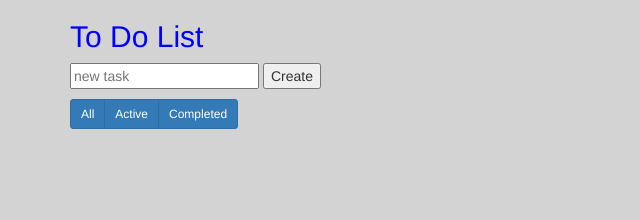
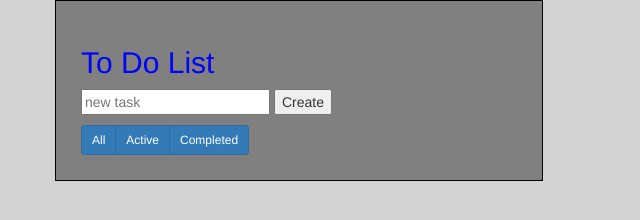
Before and after one commit to eric5605/to-do-list, a plain HTML site: page index.html in a window 1280 px wide. Shown: the whole page, without its empty margins (0-640 px from the left). Drawn offline with nearby package versions, Linux system fonts and the light colour scheme; no server answers.

Commit message:
added minimal styling

```diff
--- a/css/custom.css
+++ b/css/custom.css
@@ -14,6 +14,8 @@ body {
 #my-btn {
   margin-top: 10px;
 }
-/* .box {
-  border: 5px solid red;
-} */
+.box {
+  background: grey;
+  border: 1px solid black;
+  padding: 25px;
+}
--- a/index.html
+++ b/index.html
@@ -18,7 +18,7 @@
   <body>
     <div class="container">
       <div class="row border">
-        <div class="col-xs-5">
+        <div class="col-xs-5 box">
           <h2>To Do List</h2>
           <div id="todo-list">
           </div>
```
